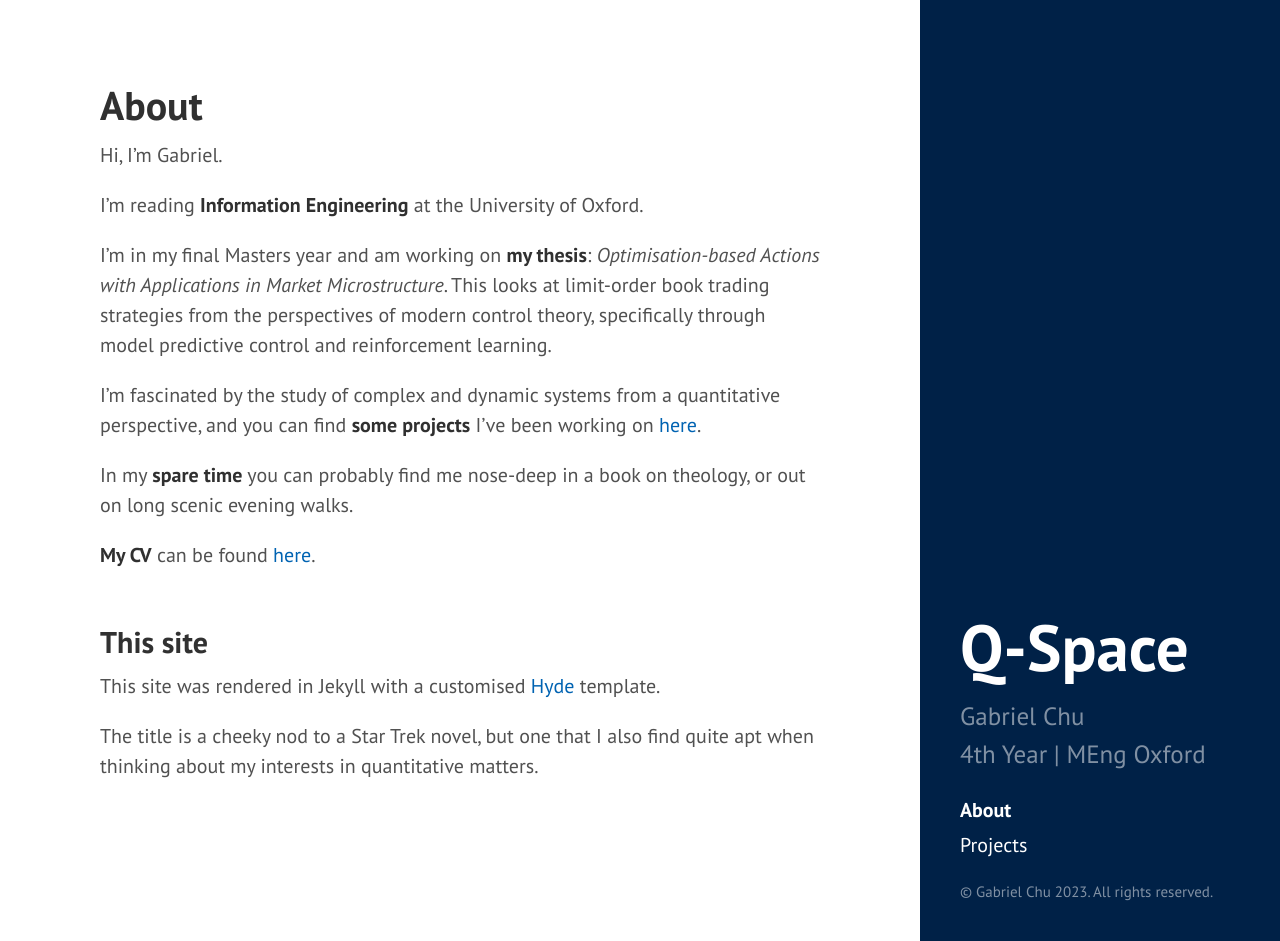
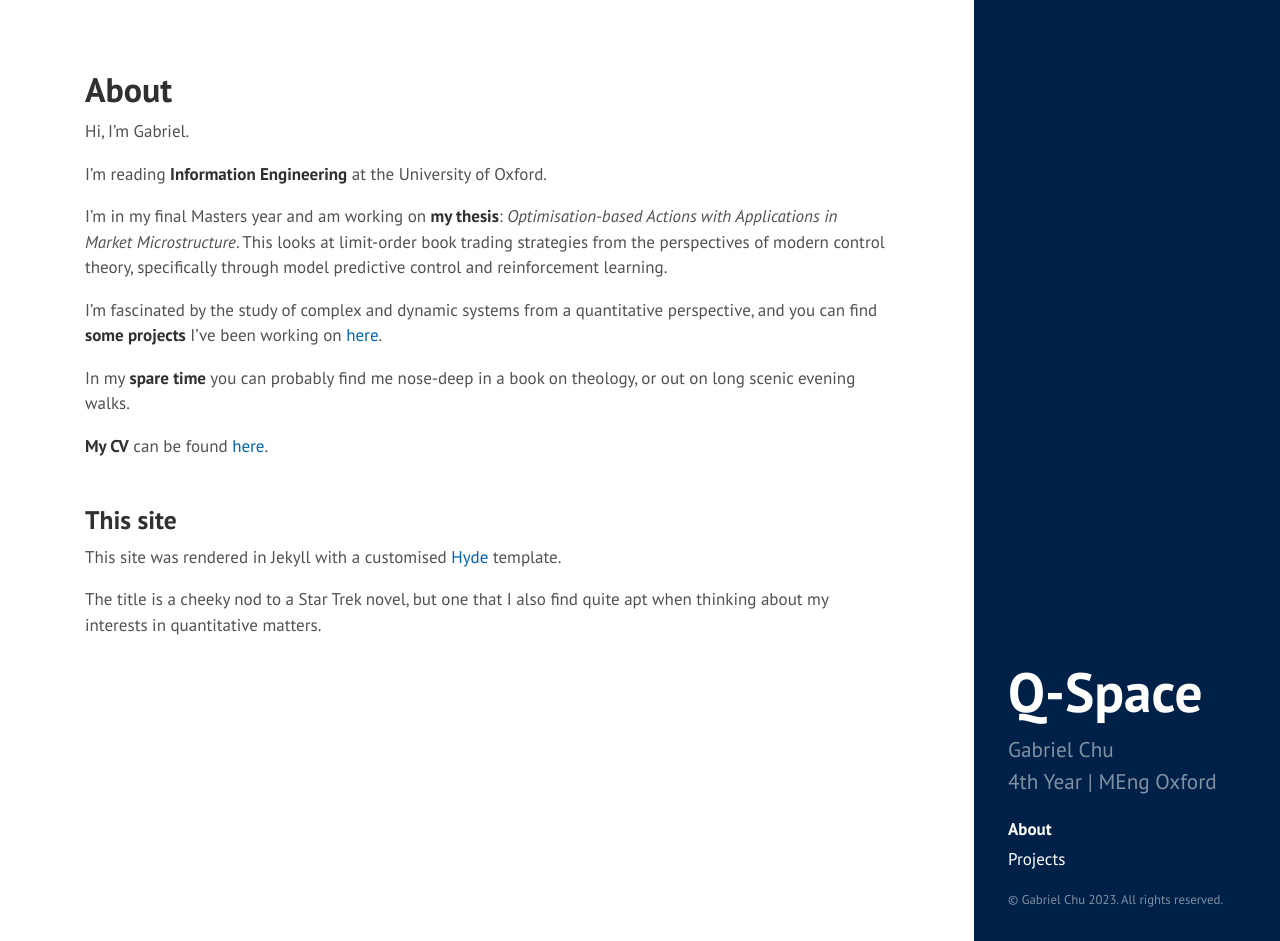
Before and after one commit to nsphinc/nsphinc.github.io, a Jekyll site: the page built from about.md, in a window 1280 px wide and 941 px high. Built offline with Jekyll 4.4.1, drawn with Linux system fonts in a browser that asks for light colours; formulas are drawn with MathJax 3.

Commit message:
Changed fonts

```diff
--- a/public/css/hyde.css
+++ b/public/css/hyde.css
@@ -20,12 +20,12 @@ html {
 }
 @media (min-width: 48em) {
   html {
-    font-size: 12px;
+    font-size: 15px;
   }
 }
 @media (min-width: 58em) {
   html {
-    font-size: 20px;
+    font-size: 17px;
   }
 }
 
@@ -111,9 +111,9 @@ a.sidebar-nav-item:focus {
   padding-bottom: 4rem;
 }
 
-@media (min-width: 48em) {
+@media (min-width: 52em) {
   .content {
-    max-width: 38rem;
+    max-width: 57rem;
     margin-left: 20rem;
     margin-right: 2rem;
   }
```
